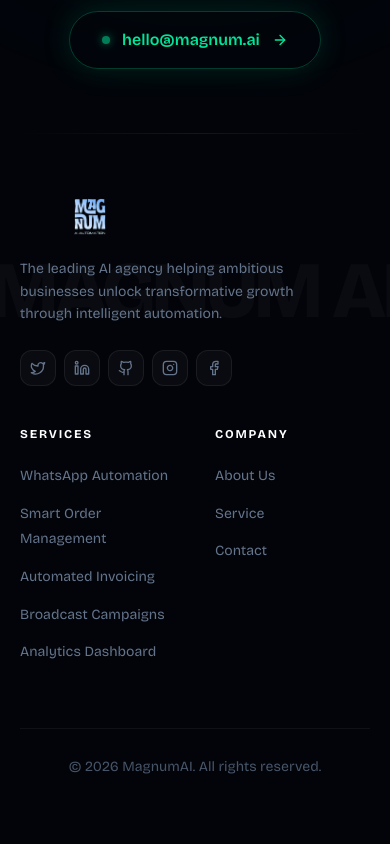
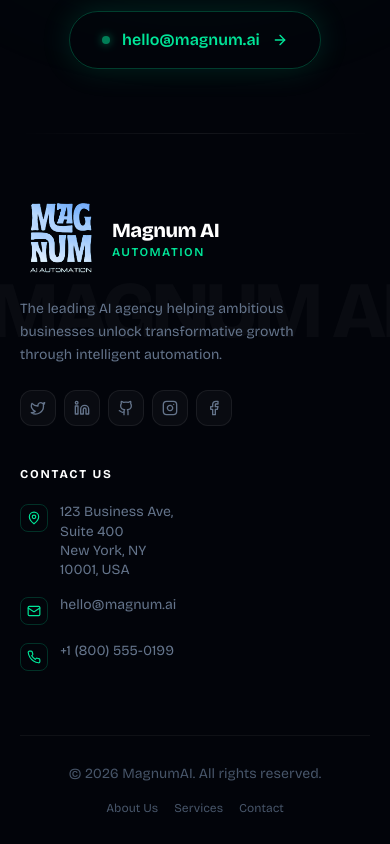
Before and after one commit to Junaid212/Magnum_AI, a Next.js app: page / in a window 390 px wide. Shown: the part 8817-9661 px from the top of the page. Before the commit the page ends 9622 px from the top, so only its background shows below. Built offline with nearby package versions, Linux system fonts and the light colour scheme.

Commit message:
mobile response 1

```diff
--- a/components/layout/Footer.tsx
+++ b/components/layout/Footer.tsx
@@ -2,13 +2,15 @@
 
 import { motion } from "framer-motion";
 import Image from "next/image";
-import { ArrowRight, Twitter, Linkedin, Github, Instagram, Facebook } from "lucide-react";
+import { ArrowRight, Twitter, Linkedin, Github, Instagram, Facebook, MapPin, Mail, Phone } from "lucide-react";
 
-const cols = {
-  Services: ["WhatsApp Automation", "Smart Order Management", "Automated Invoicing", "Broadcast Campaigns", "Analytics Dashboard"],
-  Company:  ["About Us", "Service", "Contact"],
-  // Resources:["Documentation", "API Reference", "Case Studies", "Whitepapers", "Community", "Status"],
-};
+const serviceLinks = ["WhatsApp Automation", "Smart Order Management", "Automated Invoicing", "Broadcast Campaigns", "Analytics Dashboard"];
+
+const contactItems = [
+  { icon: MapPin, text: "123 Business Ave, Suite 400\nNew York, NY 10001, USA" },
+  { icon: Mail,   text: "hello@magnum.ai",  href: "mailto:hello@magnum.ai" },
+  { icon: Phone,  text: "+1 (800) 555-0199", href: "tel:+18005550199" },
+];
 
 const socials = [
   { icon: Twitter,   href: "#", label: "Twitter"  },
@@ -70,14 +72,18 @@ export default function Footer() {
         <div className="grid grid-cols-2 md:grid-cols-4 lg:grid-cols-4 gap-10 mb-16">
           {/* Brand column */}
           <div className="col-span-2 lg:col-span-2">
-            <a href="#hero" className="flex items-center gap-2.5 mb-5">
+            <a href="#hero" className="flex items-center gap-3 mb-5">
               <Image
-                src="/images/mag-logo.png"
+                src="/images/logo-mag.png"
                 alt="Magnum AI"
-                width={140}
-                height={40}
+                width={80}
+                height={50}
                 className="object-contain"
               />
+              <div className="flex flex-col leading-tight">
+                <span className="font-syne font-black text-white text-base text-xl tracking-tight">Magnum AI</span>
+                <span className="text-[#00e699] text-xs font-semibold tracking-[0.12em] uppercase">Automation</span>
+              </div>
             </a>
             <p className="text-slate-500 text-sm leading-relaxed mb-6 max-w-xs">
               The leading AI agency helping ambitious businesses unlock transformative growth through intelligent automation.
@@ -97,12 +103,11 @@ export default function Footer() {
             </div>
           </div>
 
-          {/* Link columns */}
-          {Object.entries(cols).map(([section, links]) => (
-            <div key={section}>
-              <h4 className="font-syne font-bold text-xs text-white uppercase tracking-[0.15em] mb-5">{section}</h4>
+          {/* Services column */}
+          <div className="hidden md:block">
+            <h4 className="font-syne font-bold text-xs text-white uppercase tracking-[0.15em] mb-5">Services</h4>
             <ul className="flex flex-col gap-3">
-                {links.map((link) => (
+              {serviceLinks.map((link) => (
                 <li key={link}>
                   <a href="#" className="text-slate-500 text-sm hover:text-[#00e699] transition-colors duration-200">
                     {link}
@@ -111,7 +116,27 @@ export default function Footer() {
               ))}
             </ul>
           </div>
+
+          {/* Contact Us column */}
+          <div>
+            <h4 className="font-syne font-bold text-xs text-white uppercase tracking-[0.15em] mb-5">Contact Us</h4>
+            <ul className="flex flex-col gap-4">
+              {contactItems.map(({ icon: Icon, text, href }) => (
+                <li key={text} className="flex items-start gap-3">
+                  <span className="mt-0.5 flex-shrink-0 w-7 h-7 rounded-lg border border-[#00e699]/20 bg-[#00e699]/05 flex items-center justify-center">
+                    <Icon className="w-3.5 h-3.5 text-[#00e699]" />
+                  </span>
+                  {href ? (
+                    <a href={href} className="text-slate-500 text-sm leading-snug hover:text-[#00e699] transition-colors duration-200 whitespace-pre-line">
+                      {text}
+                    </a>
+                  ) : (
+                    <span className="text-slate-500 text-sm leading-snug whitespace-pre-line">{text}</span>
+                  )}
+                </li>
               ))}
+            </ul>
+          </div>
         </div>
 
         {/* Bottom bar */}
@@ -119,13 +144,13 @@ export default function Footer() {
           <p className="text-slate-600 text-sm">
             © {new Date().getFullYear()} MagnumAI. All rights reserved.
           </p>
-          {/* <div className="flex flex-wrap items-center justify-center gap-4 sm:gap-6">
-            {["Privacy Policy", "Terms of Service", "Cookie Policy"].map((item) => (
+          <div className="flex flex-wrap items-center justify-center gap-4 sm:gap-6">
+            {["About Us", "Services", "Contact "].map((item) => (
               <a key={item} href="#" className="text-slate-600 text-xs sm:text-sm hover:text-slate-400 transition-colors">
                 {item}
               </a>
             ))}
-          </div> */}
+          </div>
         </div>
       </div>
     </footer>
```
Lines whose indentation alone changed are shown as unchanged.
